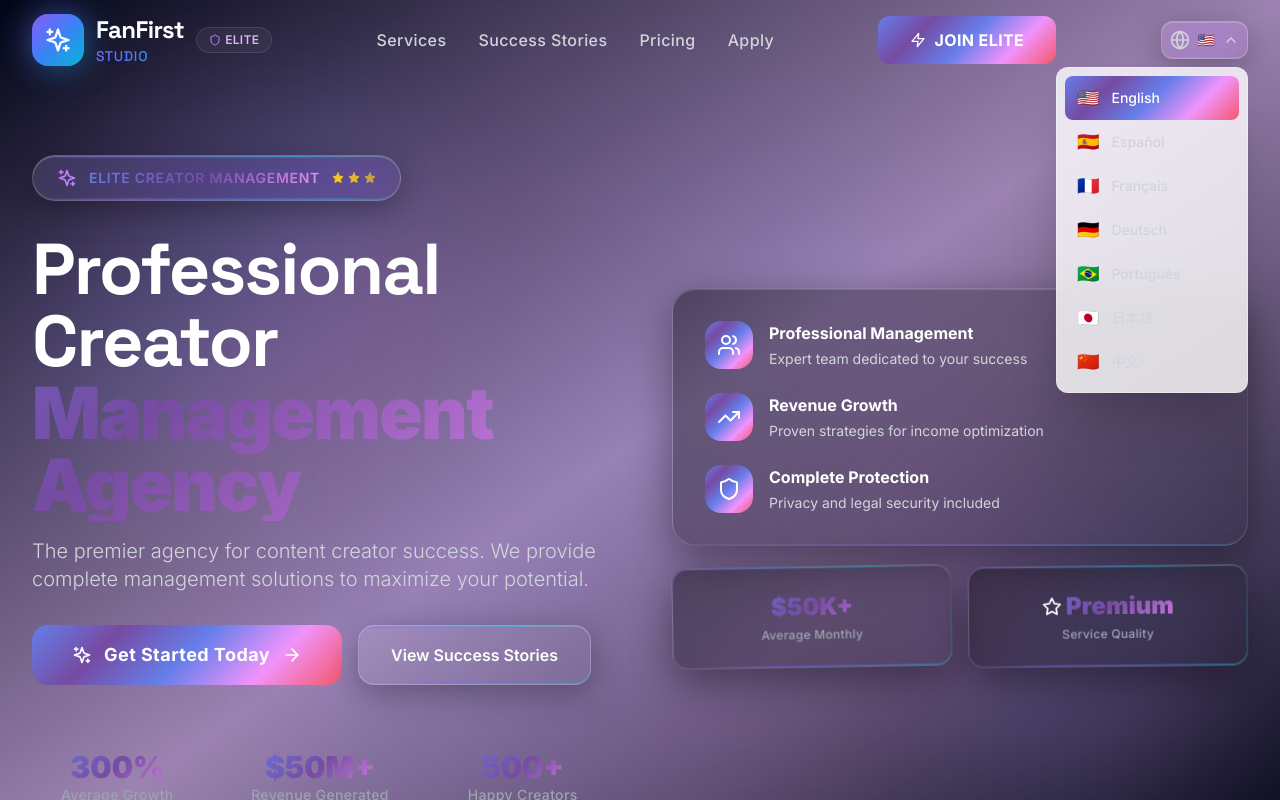
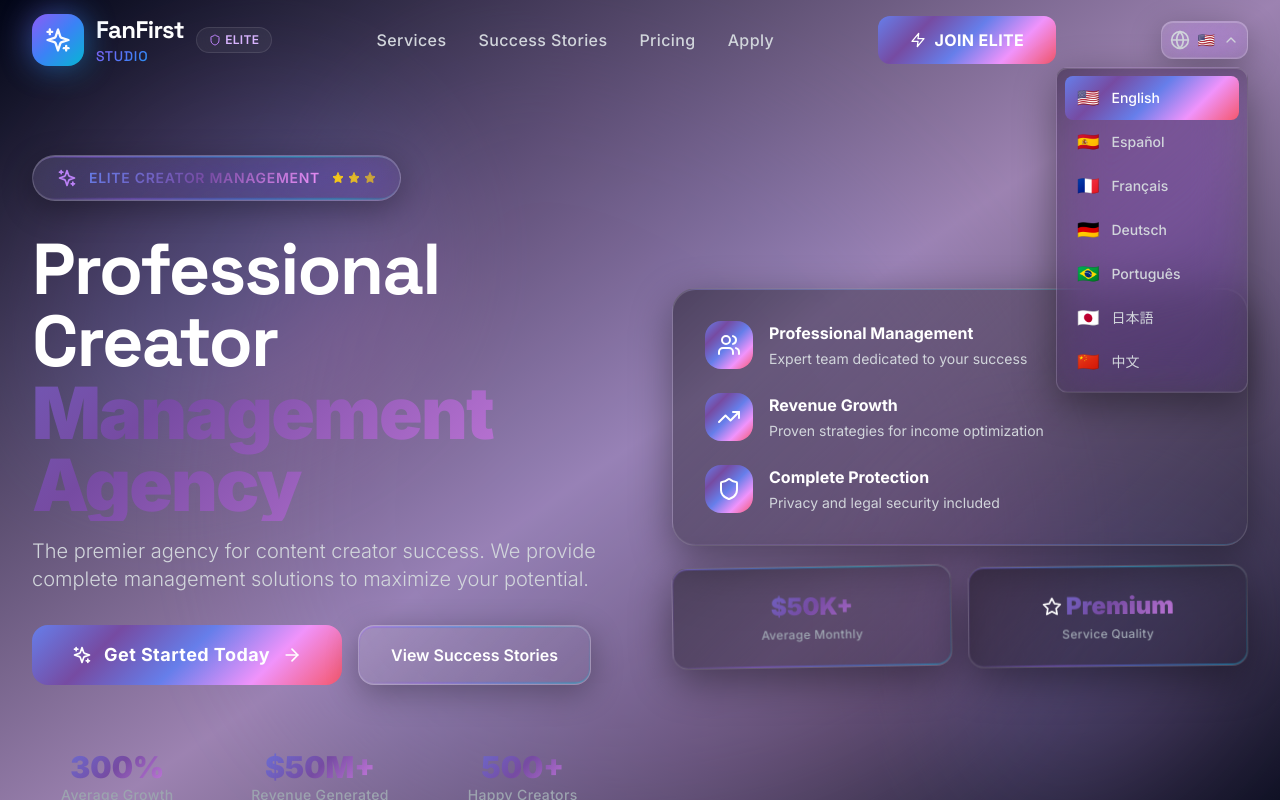
Before and after one commit to ThereIsSomething/FanfirstStudio, a React (Vite) app: page / in a window 1280 px wide. Both pictures are taken after a click on the button "🇺🇸". Shown: the top 800 px of the page. Built offline with nearby package versions, Linux system fonts and the light colour scheme.

Commit message:
Updated LanguageSelector.tsx

```diff
--- a/src/components/LanguageSelector.tsx
+++ b/src/components/LanguageSelector.tsx
@@ -33,9 +33,7 @@ const LanguageSelector = () => {
       </button>
 
       {isOpen && (
-        <div className="absolute top-full right-0 mt-2 w-48 bg-white/80 dark:bg-gray-900/80 backdrop-blur-md rounded-xl border border-white/30 shadow-2xl z-50">
-
-
+        <div className="absolute top-full right-0 mt-2 w-48 aqua-glass-dark rounded-xl border border-white/20 shadow-2xl z-50">
           <div className="p-2">
             {languages.map((lang) => (
               <button
```
